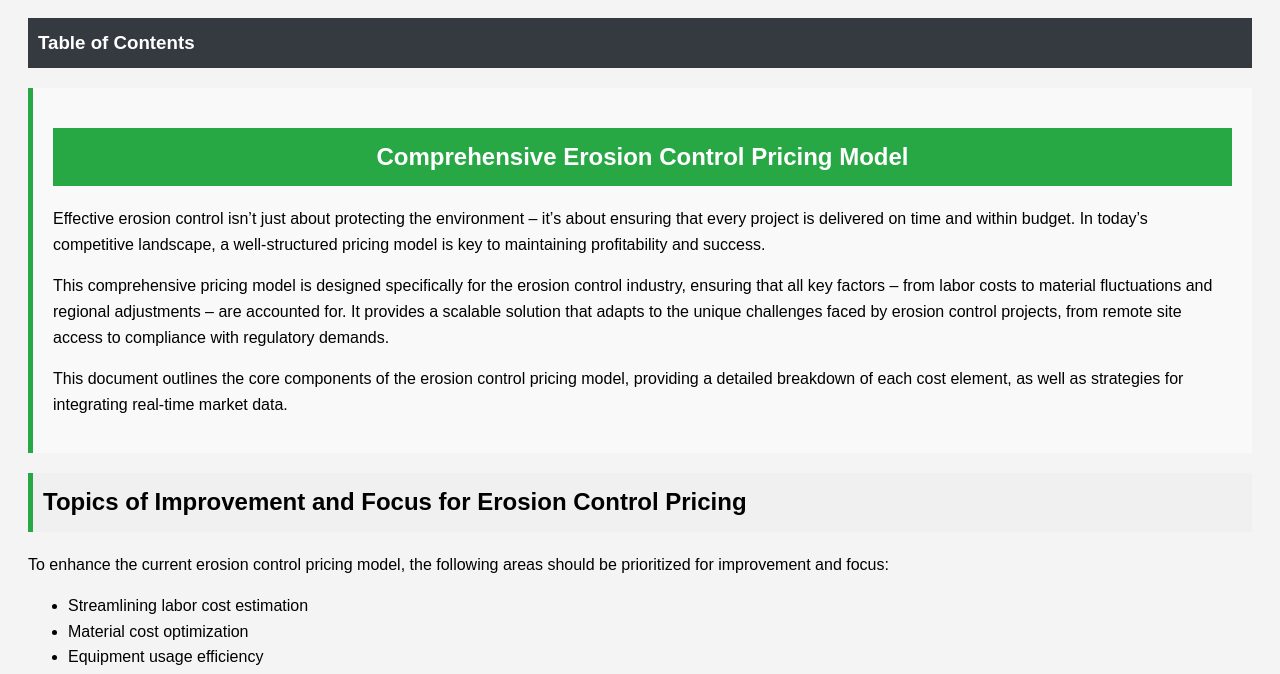
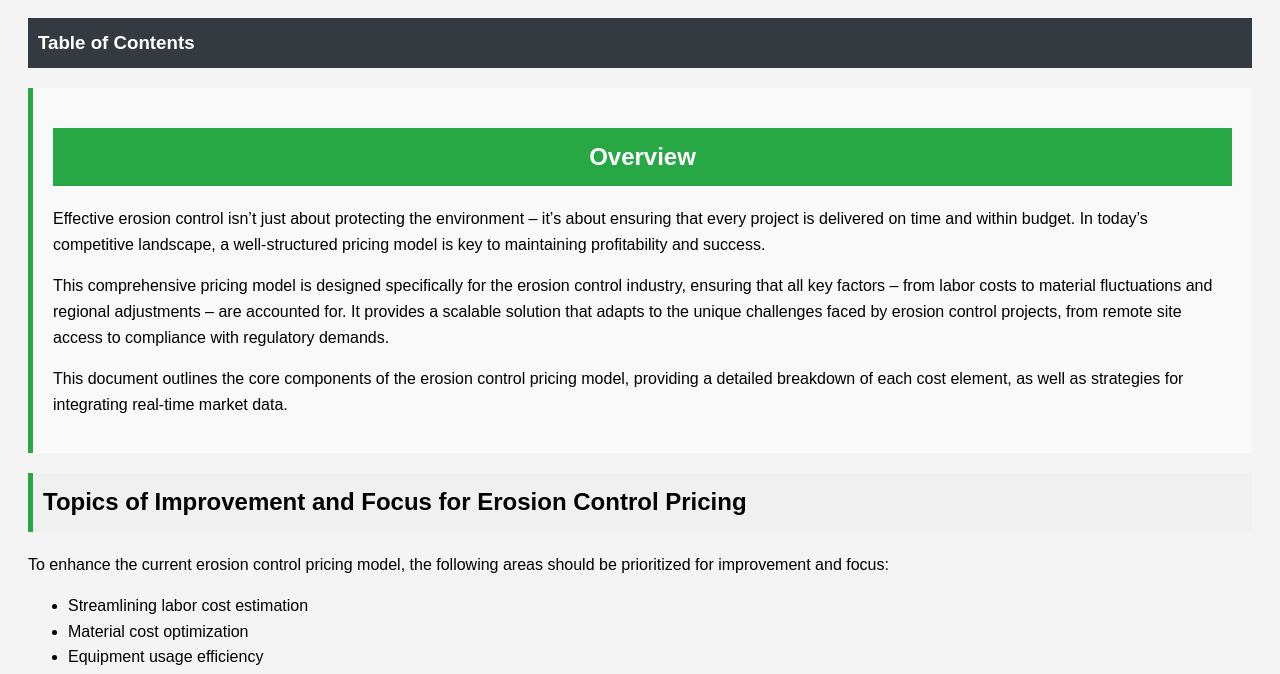
Before and after one commit to whateverfps/erosion-control-pricing-model, a plain HTML site: page index.html in a window 1280 px wide. Shown: the part 124-798 px from the top of the page. Drawn offline with Linux system fonts and the light colour scheme.

Commit message:
Update index.html

```diff
--- a/index.html
+++ b/index.html
@@ -1,4 +1,3 @@
-
 <!DOCTYPE html>
 <html lang="en">
 
@@ -124,7 +123,7 @@
     </section>
 
  <section style="background-color: #f9f9f9; padding: 20px; border-left: 5px solid #28a745; margin-bottom: 20px;">
-    <h1>Comprehensive Erosion Control Pricing Model</h1>
+    <h1>Overview</h1>
     <p>Effective erosion control isn’t just about protecting the environment – it’s about ensuring that every project is delivered on time and within budget. In today’s competitive landscape, a well-structured pricing model is key to maintaining profitability and success.</p>
     <p>This comprehensive pricing model is designed specifically for the erosion control industry, ensuring that all key factors – from labor costs to material fluctuations and regional adjustments – are accounted for. It provides a scalable solution that adapts to the unique challenges faced by erosion control projects, from remote site access to compliance with regulatory demands.</p>
     <p>This document outlines the core components of the erosion control pricing model, providing a detailed breakdown of each cost element, as well as strategies for integrating real-time market data.</p>
```
